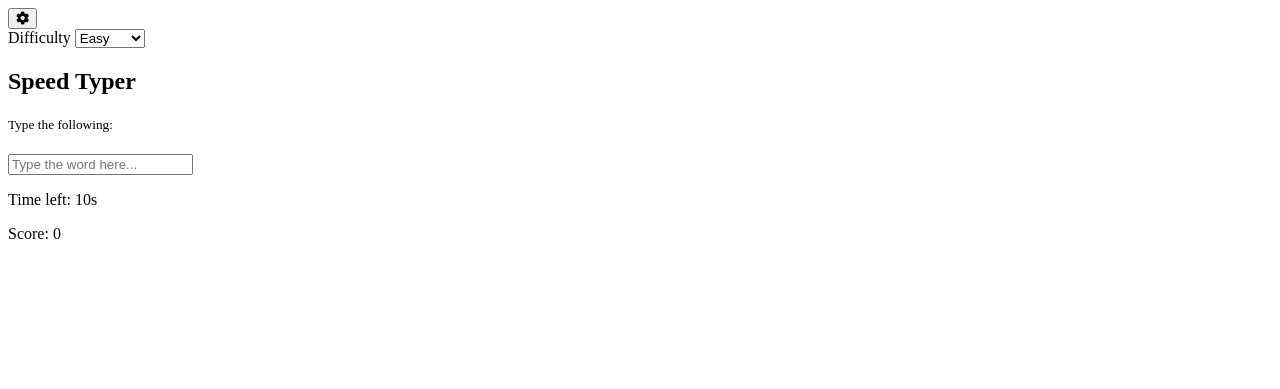
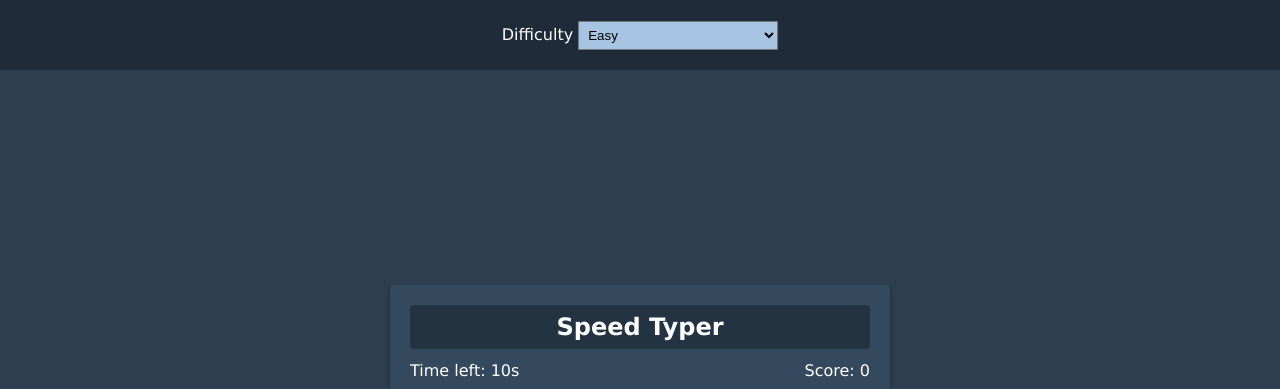
Before and after one commit to leandroabrito/typing-game-js, a plain HTML site: page index.html in a window 1280 px wide. Shown: the top 389 px of the page. Drawn offline with Linux system fonts and the light colour scheme.

Commit message:
add style

```diff
--- a/index.html
+++ b/index.html
@@ -13,7 +13,7 @@
     <i class="fas fa-cog"></i>
   </button>
 
-  <div id="settings" class="settings">
+  <div id="settings" class="settings hide">
     <form action="" id="form-settings">
       <div>
         <label for="difficulty">Difficulty</label>
@@ -31,7 +31,7 @@
     <h2>Speed Typer</h2>
     <small>Type the following:</small>
 
-    <h1 id="word"></h1>
+    <h1 id="word">TEST</h1>
 
     <input type="text" id="text" autocomplete="off" placeholder="Type the word here...">
 
@@ -43,7 +43,7 @@
       Score: <span id="score">0</span>
     </p>
 
-    <div id="end-game0container" class="end-game-container"></div>
+    <div id="end-game-container" class="end-game-container">fcccccz</div>
   </div>
 
 
--- a/style.css
+++ b/style.css
@@ -0,0 +1,112 @@
+* {
+  box-sizing: border-box;
+}
+
+body {
+  background-color: #2c3e50;
+  display: flex;
+  align-items: center;
+  justify-content: center;
+  min-height: 100vh;
+  margin: 0;
+  font-family: Verdana, Geneva, Tahoma, sans-serif;
+}
+
+button {
+  cursor: pointer;
+  font-size: 14px;
+  border-radius: 4px;
+  padding: 5px 15px;
+}
+
+select {
+  width: 200px;
+  padding: 5px;
+  border-radius: 0;
+  background-color: #a7c5e3;
+}
+
+select:focus,
+button:focus {
+  outline: 0;
+}
+
+.btn-settings {
+  position: absolute;
+  bottom: 30px;
+  left: 30px;
+}
+
+.settings {
+  position: absolute;
+  top: 0;
+  left: 0;
+  width: 100%;
+  background-color: rgba(0, 0, 0, 0.3);
+  color: #fff;
+  height: 70px;
+  display: flex;
+  align-items: center;
+  justify-content: center;
+  transform: translateY(0);
+  transition: transform 0.3s ease-in-out;
+}
+
+.settings.hide {
+  transform: transitionY(-100%)
+}
+
+.container {
+  background-color: #34495e;
+  padding: 20px;
+  border-radius: 4px;
+  box-shadow: 0 3px 5px rgba(0, 0, 0, 0.3);
+  color: #fff;
+  position: relative;
+  text-align: center;
+  width: 500px;
+}
+
+.container h2 {
+  background-color: rgba(0, 0, 0, 0.3);
+  padding: 8px;
+  border-radius: 4px;
+  margin: 0 0 40px;
+}
+
+h1 {
+  margin: 0;
+}
+
+input {
+  border: 0;
+  border-radius: 4px;
+  font-size: 14px;
+  width: 300px;
+  padding: 12px 20px;
+  margin-top: 10px;
+}
+
+.score-container {
+  position: absolute;
+  top: 60px;
+  right: 20px;
+}
+
+.time-container {
+  position: absolute;
+  top: 60px;
+  left: 20px;
+}
+
+.end-game-container {
+  background-color: inherit;
+  display: none;
+  align-items: center;
+  justify-content: center;
+  flex-direction: column;
+  position: absolute;
+  width: 100%;
+  height: 100%;
+  z-index: 1;
+}
```
